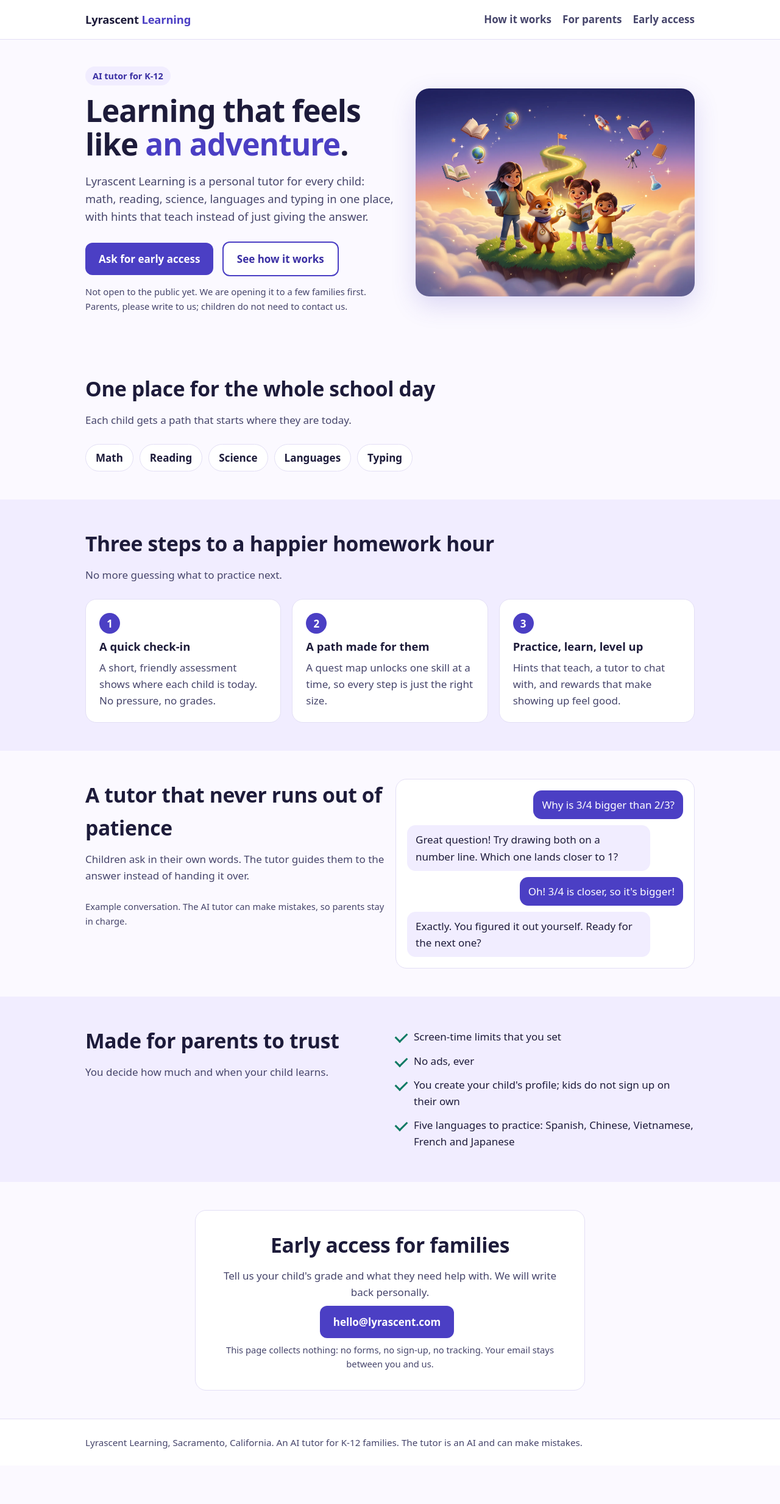
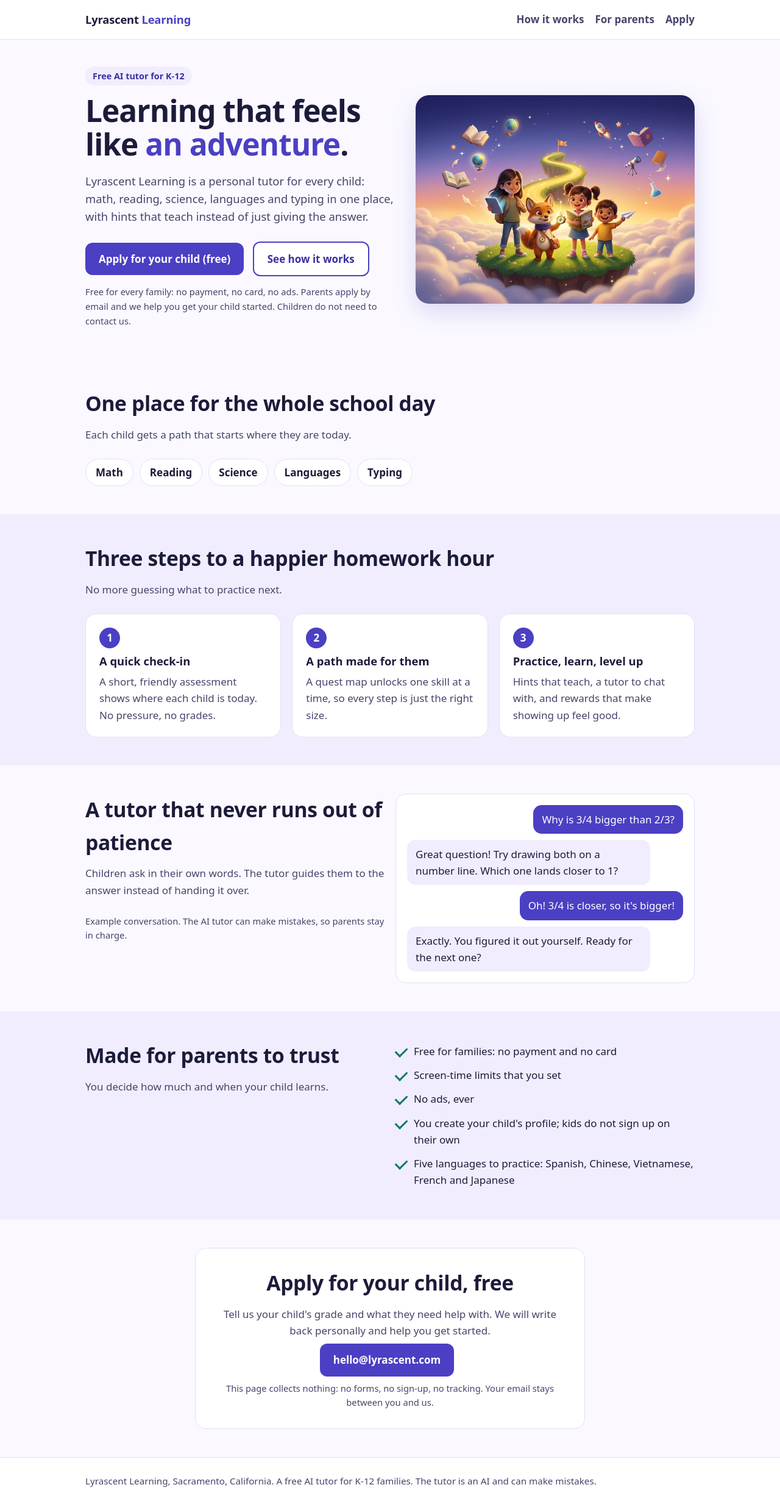
Before and after one commit to ngllarry-stack/lyrascent-site, a plain HTML site: page index.html in a window 1280 px wide. Shown: the whole page at 61% size. Before the commit the page ends 2403 px from the top, so only its background shows below. Drawn offline with Linux system fonts and the light colour scheme; a script that the page names is missing.

Commit message:
Lyrascent Learning is free: apply by email

```diff
--- a/index.html
+++ b/index.html
@@ -3,8 +3,8 @@
 <head>
 <meta charset="utf-8">
 <meta name="viewport" content="width=device-width, initial-scale=1">
-<title>Lyrascent Learning | An AI tutor for K-12 kids</title>
-<meta name="description" content="Lyrascent Learning is a personal tutor for every child: math, reading, science, languages and typing in one place, with hints that teach instead of just giving the answer. Early access for families, by email.">
+<title>Lyrascent Learning | A free AI tutor for K-12 kids</title>
+<meta name="description" content="Lyrascent Learning is a personal tutor for every child: math, reading, science, languages and typing in one place, with hints that teach instead of just giving the answer. Free for every family: no payment, no ads. Parents apply by email.">
 <link rel="canonical" href="https://lyrascent.com/">
 <style>
 :root{--ink:#1d1b3a;--ink2:#46456b;--bg:#fbf9ff;--card:#ffffff;--violet:#4b3fc4;--violet-d:#3a2fa3;--teal:#0f7a64;--orange:#c75b12;--line:#e3dff5;--tint:#f1edff}
@@ -61,19 +61,19 @@ footer{border-top:1px solid var(--line);padding:26px 0;color:var(--ink2);font-si
 <header>
   <div class="wrap">
     <a class="brand" href="/">Lyrascent <b>Learning</b></a>
-    <nav aria-label="Page sections"><a href="#how">How it works</a><a href="#parents">For parents</a><a href="#early">Early access</a></nav>
+    <nav aria-label="Page sections"><a href="#how">How it works</a><a href="#parents">For parents</a><a href="#early">Apply</a></nav>
   </div>
 </header>
 <main>
 <section class="hero">
   <div class="wrap">
     <div>
-      <span class="eyebrow">AI tutor for K-12</span>
+      <span class="eyebrow">Free AI tutor for K-12</span>
       <h1>Learning that feels like <span>an adventure</span>.</h1>
       <p class="lead">Lyrascent Learning is a personal tutor for every child: math, reading, science, languages and typing in one place, with hints that teach instead of just giving the answer.</p>
-      <a class="btn" href="mailto:hello@lyrascent.com?subject=Early%20access%20to%20Lyrascent%20Learning">Ask for early access</a>
+      <a class="btn" href="mailto:hello@lyrascent.com?subject=Apply%20for%20Lyrascent%20Learning">Apply for your child (free)</a>
       <a class="btn alt" href="#how">See how it works</a>
-      <p class="fine">Not open to the public yet. We are opening it to a few families first. Parents, please write to us; children do not need to contact us.</p>
+      <p class="fine">Free for every family: no payment, no card, no ads. Parents apply by email and we help you get your child started. Children do not need to contact us.</p>
     </div>
     <div>
       <img src="hero.webp" width="1800" height="1344" alt="Three kids and a friendly fox explorer stand on a floating island, looking up a golden path toward a flag, with books, a globe, a rocket and a telescope floating around them.">
@@ -126,6 +126,7 @@ footer{border-top:1px solid var(--line);padding:26px 0;color:var(--ink2);font-si
       <p class="sub">You decide how much and when your child learns.</p>
     </div>
     <ul class="tick">
+      <li>Free for families: no payment and no card</li>
       <li>Screen-time limits that you set</li>
       <li>No ads, ever</li>
       <li>You create your child's profile; kids do not sign up on their own</li>
@@ -137,16 +138,16 @@ footer{border-top:1px solid var(--line);padding:26px 0;color:var(--ink2);font-si
 <section class="contact" id="early">
   <div class="wrap">
     <div class="card">
-      <h2>Early access for families</h2>
-      <p class="sub" style="margin-left:auto;margin-right:auto">Tell us your child's grade and what they need help with. We will write back personally.</p>
-      <a class="btn" href="mailto:hello@lyrascent.com?subject=Early%20access%20to%20Lyrascent%20Learning">hello@lyrascent.com</a>
+      <h2>Apply for your child, free</h2>
+      <p class="sub" style="margin-left:auto;margin-right:auto">Tell us your child's grade and what they need help with. We will write back personally and help you get started.</p>
+      <a class="btn" href="mailto:hello@lyrascent.com?subject=Apply%20for%20Lyrascent%20Learning">hello@lyrascent.com</a>
       <p class="fine">This page collects nothing: no forms, no sign-up, no tracking. Your email stays between you and us.</p>
     </div>
   </div>
 </section>
 </main>
 <footer>
-  <div class="wrap">Lyrascent Learning, Sacramento, California. An AI tutor for K-12 families. The tutor is an AI and can make mistakes.</div>
+  <div class="wrap">Lyrascent Learning, Sacramento, California. A free AI tutor for K-12 families. The tutor is an AI and can make mistakes.</div>
 </footer>
 <script src="https://lyrascent-demo.ngllarry.workers.dev/widget.js" data-client="lyrascent-learning" defer></script>
 </body>
```
Also changed, not shown: llms.txt.
